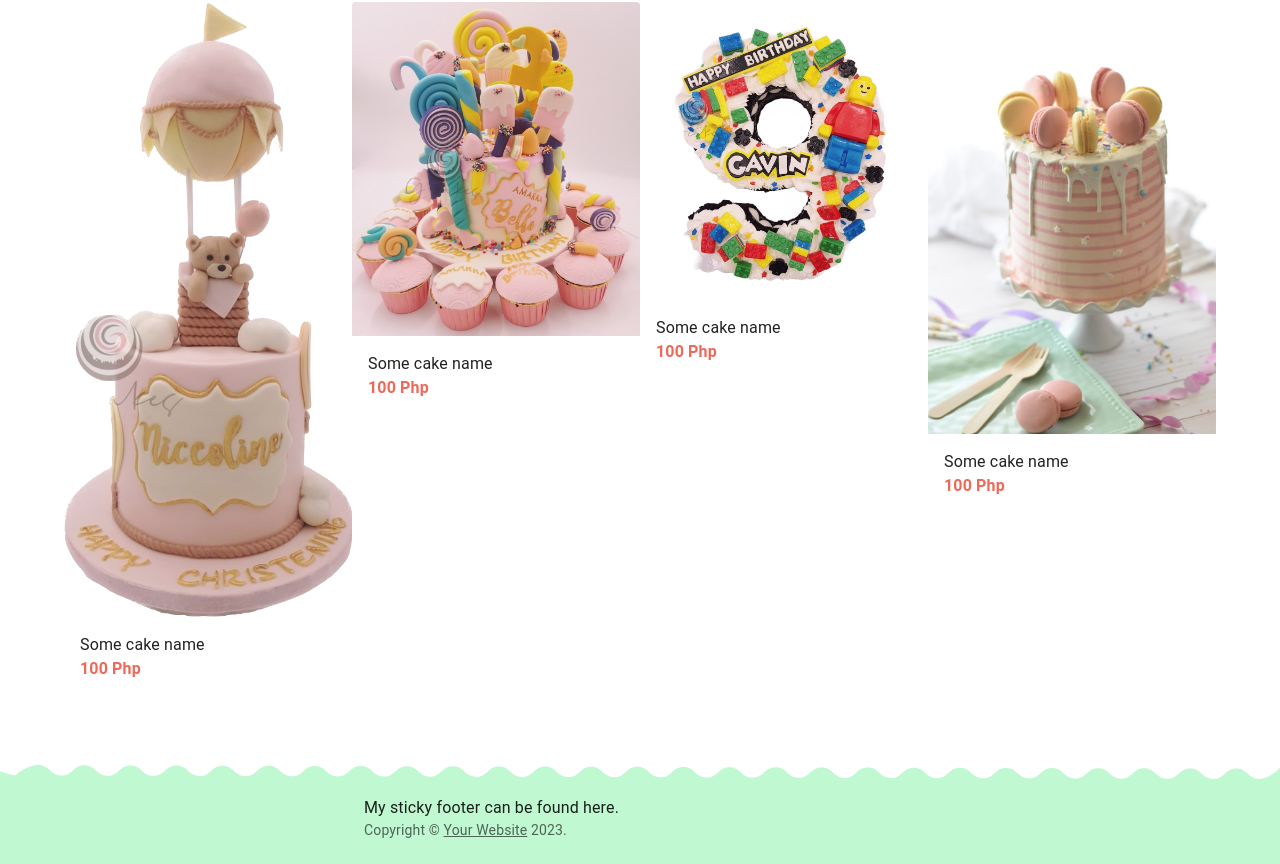
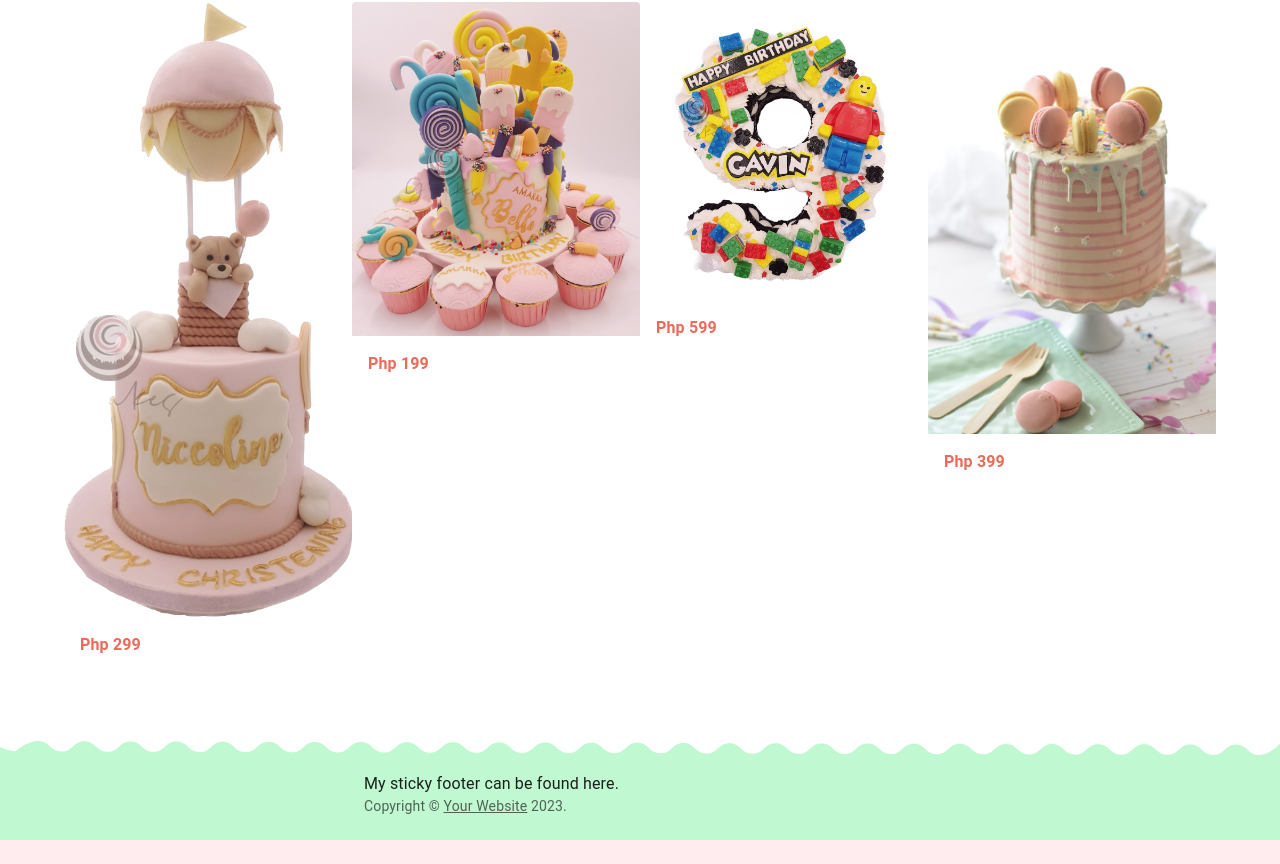
Before and after one commit to kayecandy/gcakes-fe, a Next.js app: page / in a window 1280 px wide. Shown: the part 1401-2265 px from the top of the page. After the commit the page ends 2241 px from the top, so only its background shows below. Built offline with nearby package versions, Linux system fonts and the light colour scheme.

Commit message:
update: Props to ProductCard

```diff
--- a/src/components/common/ProductCard.tsx
+++ b/src/components/common/ProductCard.tsx
@@ -3,6 +3,7 @@ import { FC } from "react";
 import { Card, CardContent, CardMedia, Typography } from "@mui/material";
 
 import { COLOR_PALLETE } from "../page/ThemeProvider";
+import { EnumType } from "typescript";
 
 /**
  * Add enum for types
@@ -12,7 +13,7 @@ type ProductCardProps = {
   imageSrc: string;
   text?: string;
   price?: number;
-  // type: enum for prodct type
+  // type enum for ProductTypes
 };
 
 /**
@@ -28,9 +29,9 @@ const ProductCard: FC<ProductCardProps> = ({ imageSrc, text, price }) => {
     >
       <CardMedia component="img" image={imageSrc}></CardMedia>
       <CardContent >
-        <Typography variant="body1">Some cake name</Typography>
+        <Typography variant="body1">{text}</Typography>
         <Typography variant="body1" fontWeight={700} color={COLOR_PALLETE[1]}>
-          100 Php
+          Php {price}
         </Typography>
       </CardContent>
     </Card>
--- a/src/pages/index.tsx
+++ b/src/pages/index.tsx
@@ -114,21 +114,21 @@ export default function IndexPage() {
 
             <Grid container>
               <Grid item xs={3}>
-                <ProductCard imageSrc="/cake.PNG"></ProductCard>
+                <ProductCard imageSrc="/cake.PNG" price={299}></ProductCard>
               </Grid>
               <Grid item xs={3}>
-                <ProductCard imageSrc="/cake2.jpeg"></ProductCard>
+                <ProductCard imageSrc="/cake2.jpeg" price={199}></ProductCard>
               </Grid>
               <Grid item xs={3}>
-                <ProductCard imageSrc="/Cake3.png"></ProductCard>
+                <ProductCard imageSrc="/Cake3.png" price={599}></ProductCard>
               </Grid>
               <Grid item xs={3}>
-                <ProductCard imageSrc="/cake4.avif"></ProductCard>
+                <ProductCard imageSrc="/cake4.avif" price={399}></ProductCard>
               </Grid>
             </Grid>
           </Box>
         </Container>
-      </Box>
+      </Box >
     </>
   );
 }
```
